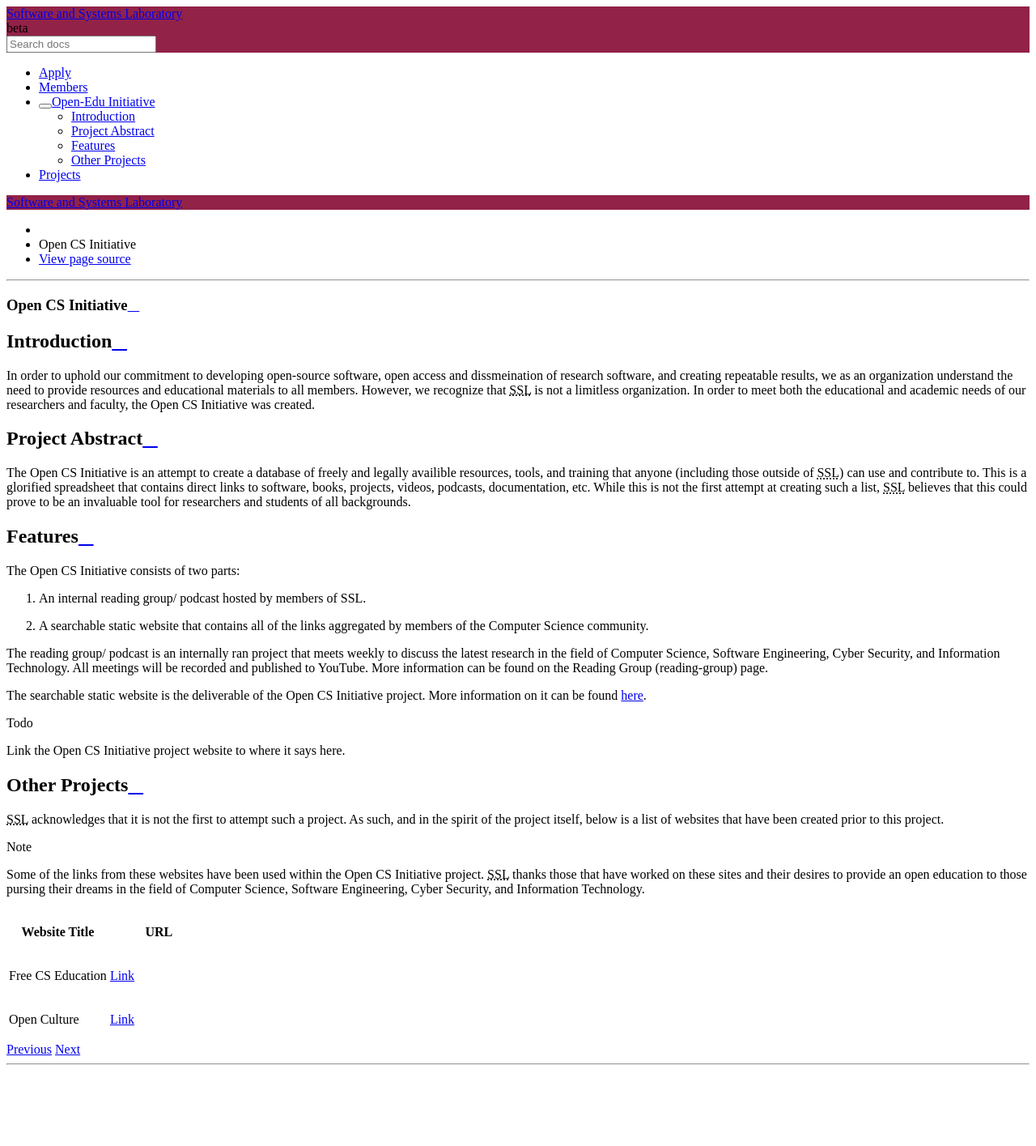
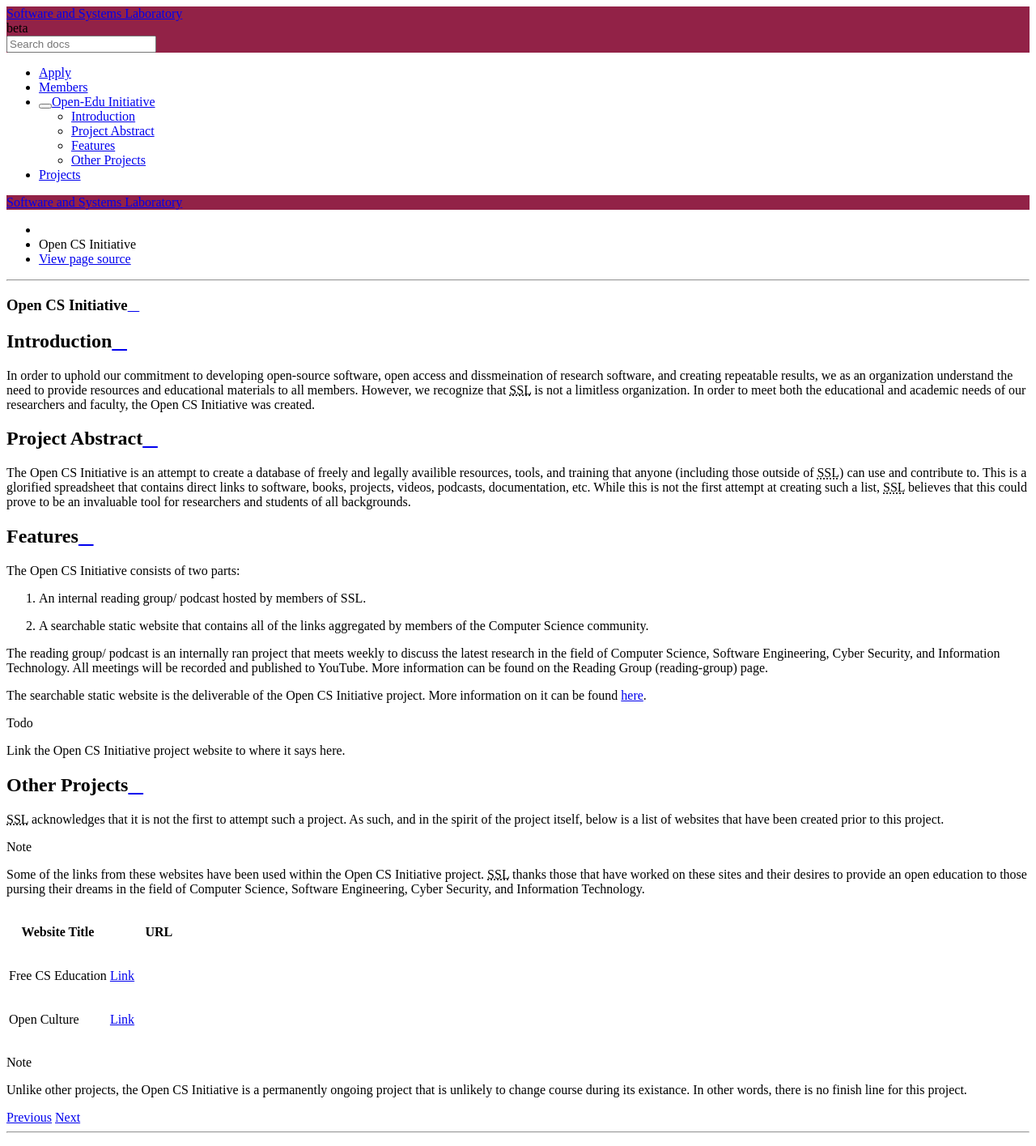
Before and after one commit to LoyolaChicagoCS/ssl, a Sphinx documentation site: the page built from source/open-cs-initiative/index.rst, in a window 1280 px wide. Shown: the whole page at 81% size. Built offline with Sphinx 7.4.7 and the Read the Docs theme 2.0.0, drawn with Linux system fonts in a browser that asks for light colours; pages that are not in the unit, such as notebooks, are missing from menus; before the commit the page ends 1331 px from its top, so only the background shows below that.

Commit message:
Add a note about how the OCI is different from other projects

```diff
--- a/source/open-cs-initiative/index.rst
+++ b/source/open-cs-initiative/index.rst
@@ -46,4 +46,7 @@ Other Projects
         - Open Culture
         - `Link <https://www.openculture.com/freeonlinecourses>`_
 
+.. note::
+    Unlike other projects, the Open CS Initiative is a permanently ongoing project that is unlikely to change course during its existance. In other words, there is no finish line for this project.
+
 .. _here:
```
